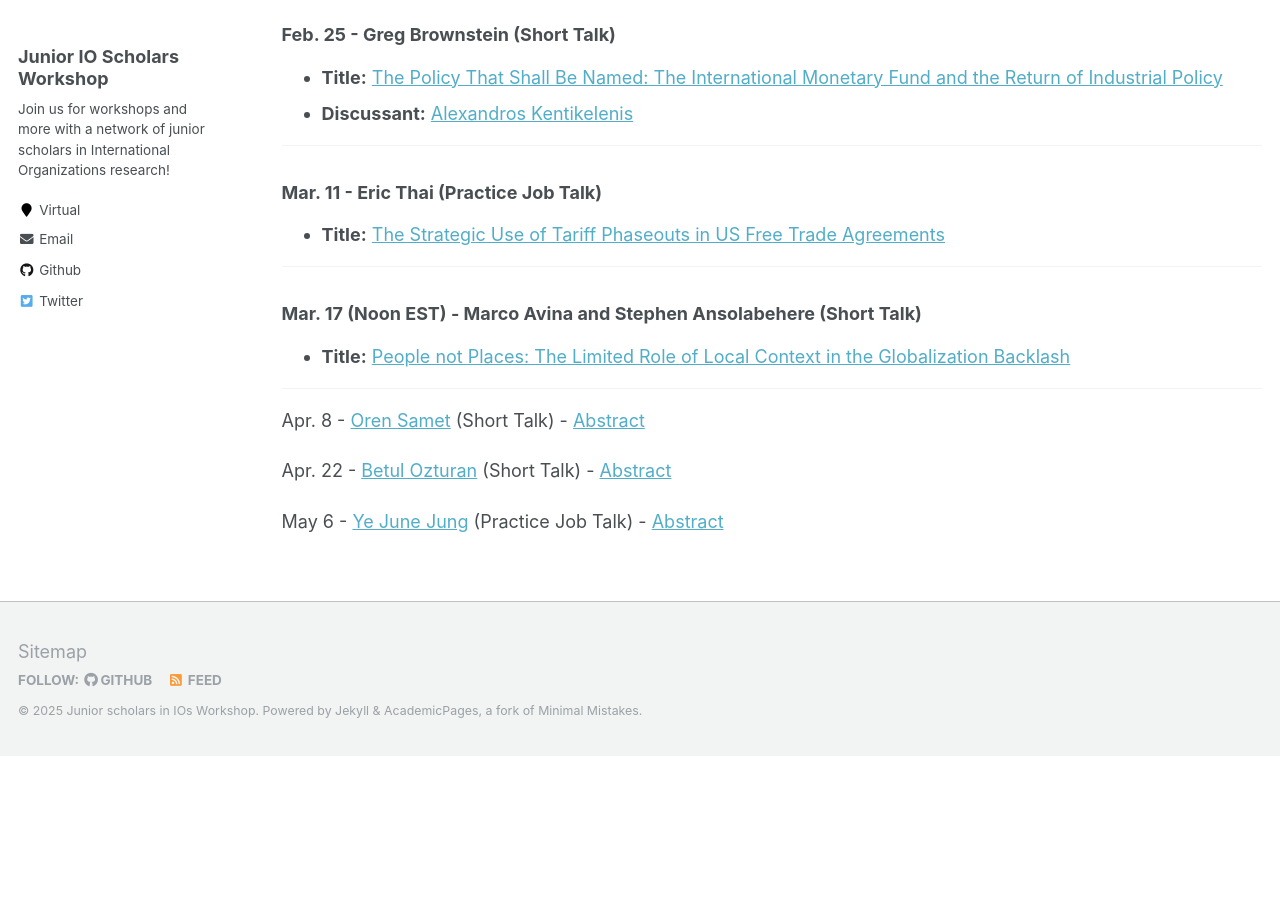
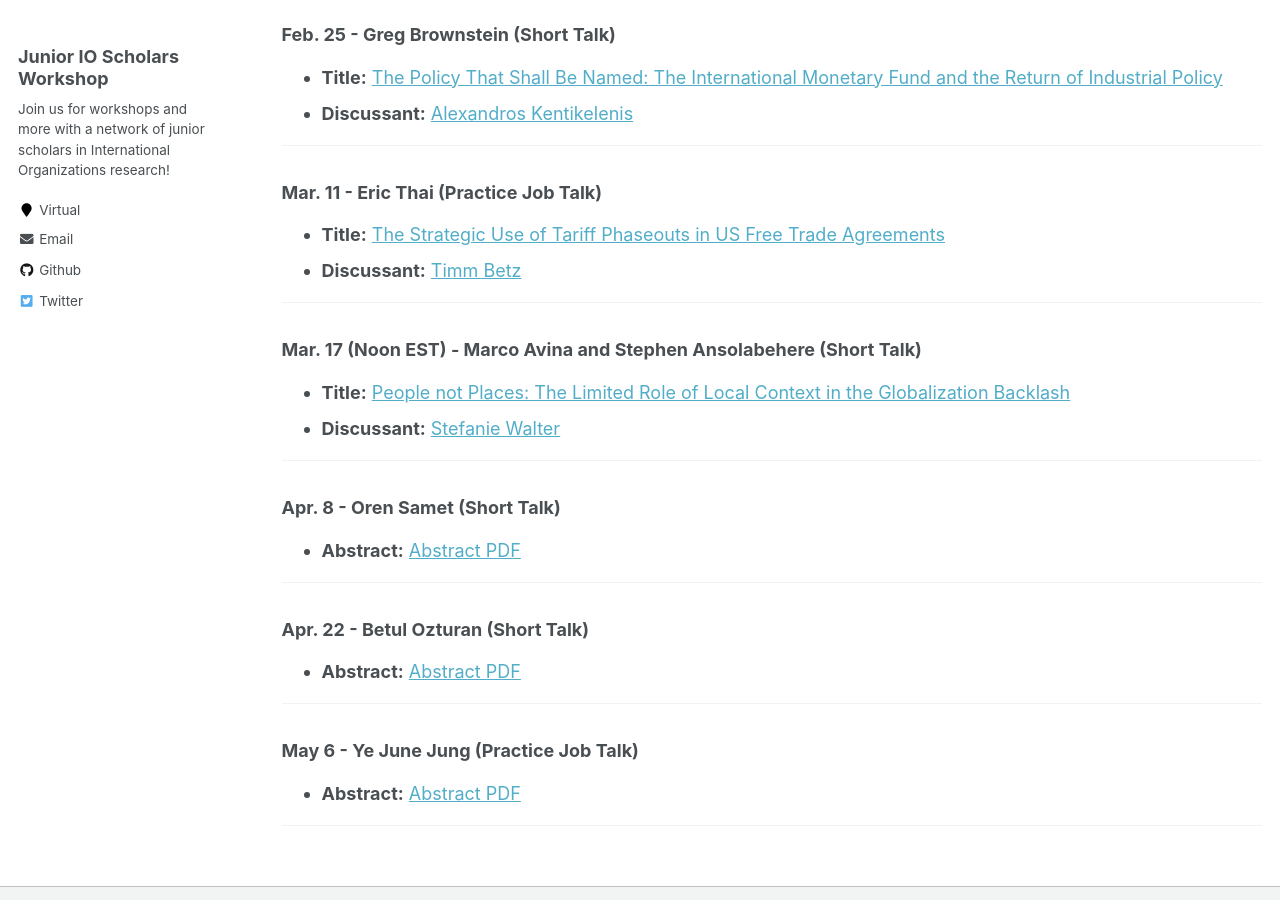
Before and after one commit to IO-workshop/IO-workshop.github.io, a Jekyll site: the page built from _pages/schedule.md, in a window 1280 px wide and 900 px high, scrolled down 438 px. Built offline with Jekyll 4.4.1, drawn with Linux system fonts in a browser that asks for light colours; before the commit the page ends 1194 px from its top, so only the background shows below that.

Commit message:
Update schedule.md

```diff
--- a/_pages/schedule.md
+++ b/_pages/schedule.md
@@ -25,21 +25,34 @@ Meetings are on Tuesdays at 11 Am (EST). We will send the Zoom link on the day o
 ### Mar. 11 - Eric Thai (Practice Job Talk)
 
 - **Title:** [The Strategic Use of Tariff Phaseouts in US Free Trade Agreements](https://io-workshop.github.io/files/25.2.19.JMP_Feb2025_draft.pdf)
+- **Discussant:** [Timm Betz](https://timm-betz.de)
 
 ---
 
 ### Mar. 17 (Noon EST) - Marco Avina and Stephen Ansolabehere (Short Talk)
 
 - **Title:** [People not Places: The Limited Role of Local Context in the Globalization Backlash](https://io-workshop.github.io/files/Avina_context_globalization_2025.pdf)
+- **Discussant:** [Stefanie Walter](https://www.stefaniewalter.de)
 
 ---
 
-Apr. 8 - [Oren Samet](https://www.orensamet.com) (Short Talk) - [Abstract](https://io-workshop.github.io/files/Samet_abstract_2025.pdf)
+### Apr. 8 - Oren Samet (Short Talk)
 
-Apr. 22 - [Betul Ozturan](https://x.com/betulrozturan) (Short Talk) - [Abstract](https://io-workshop.github.io/files/Ozturan_abstract_2025.pdf)
+- **Abstract:** [Abstract PDF](https://io-workshop.github.io/files/Samet_abstract_2025.pdf)
 
-May 6 - [Ye June Jung](https://www.yejunejungpoli.com) (Practice Job Talk) - [Abstract](https://io-workshop.github.io/files/Jung_abstract_2025.pdf)
+---
 
+### Apr. 22 - Betul Ozturan (Short Talk)
+
+- **Abstract:** [Abstract PDF](https://io-workshop.github.io/files/Ozturan_abstract_2025.pdf)
+
+---
+
+### May 6 - Ye June Jung (Practice Job Talk)
+
+- **Abstract:** [Abstract PDF](https://io-workshop.github.io/files/Jung_abstract_2025.pdf)
+
+---
 
 
 <!--
```
